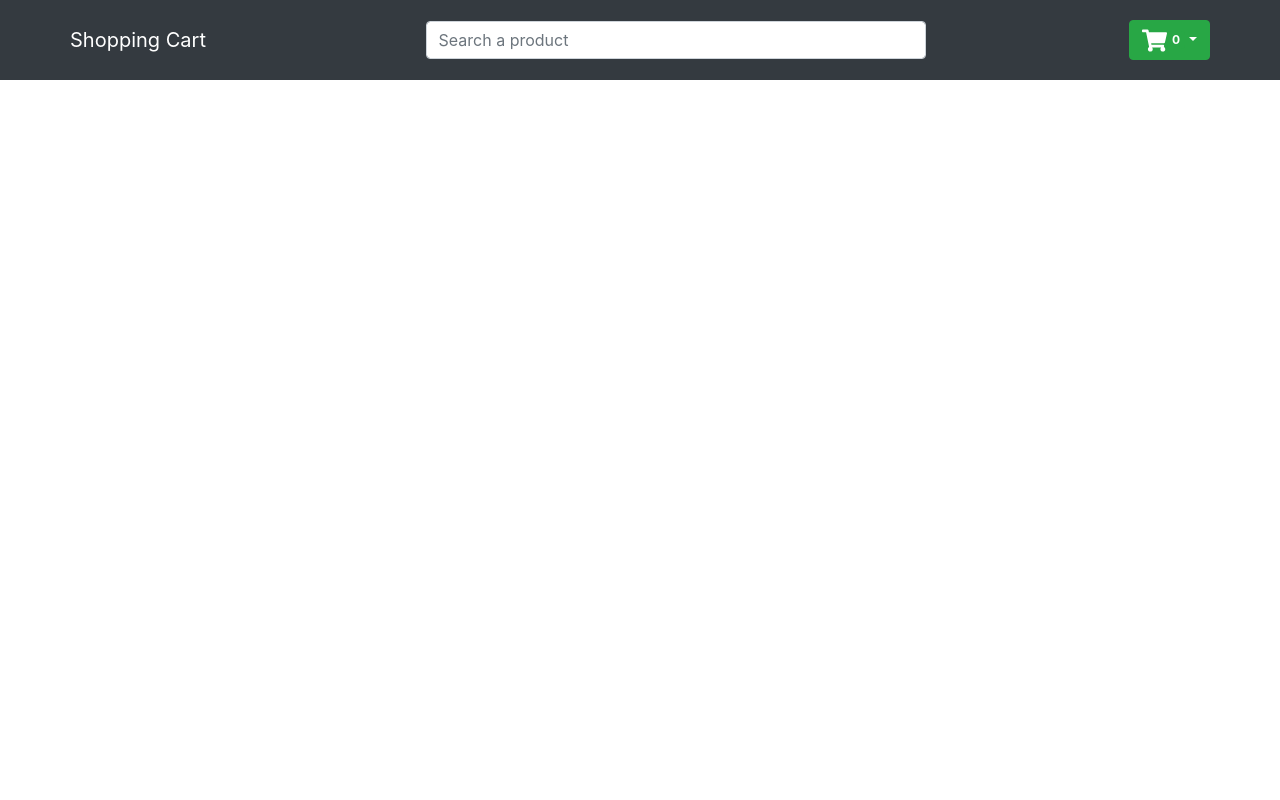
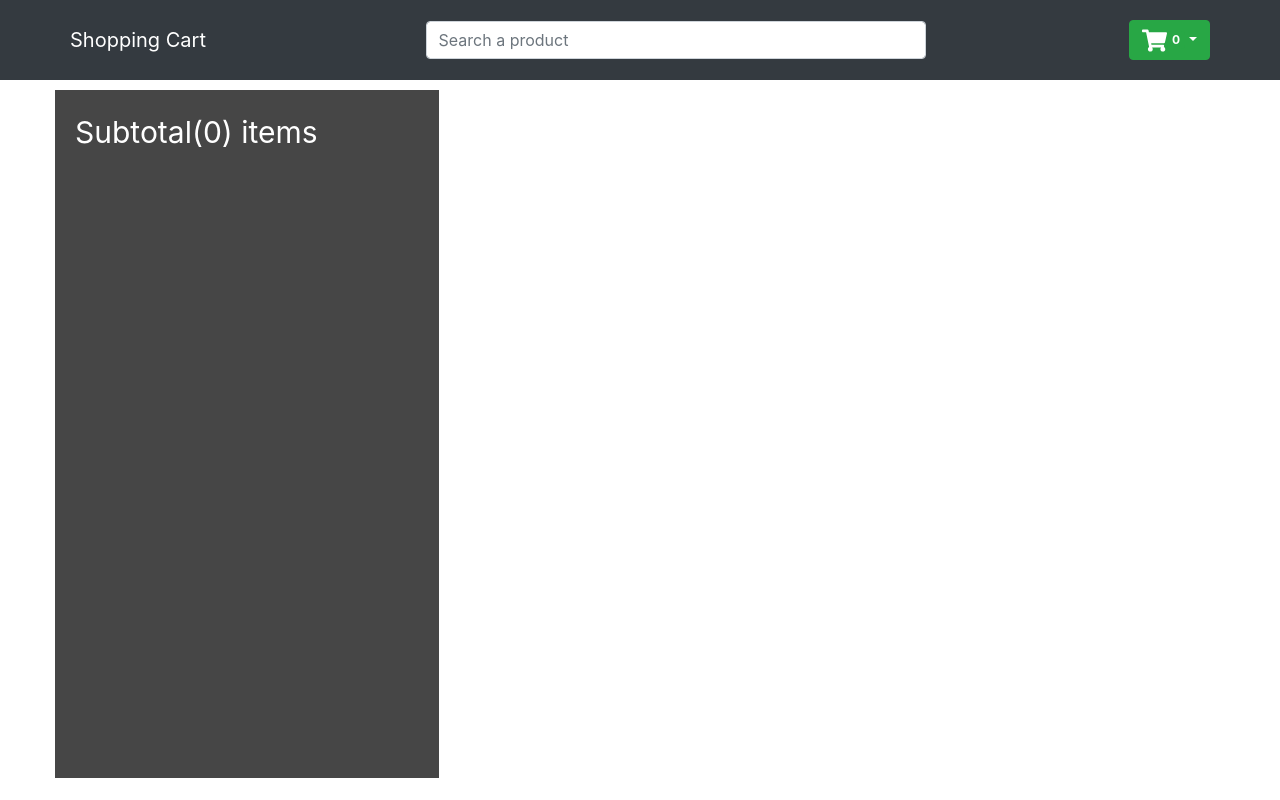
Before and after one commit to tanuja8/Shopping-cart, a React (Create React App) app: page /Cart in a window 1280 px wide. Built offline with nearby package versions, Linux system fonts and the light colour scheme.

Commit message:
project updated

```diff
--- a/src/Component/Cart.js
+++ b/src/Component/Cart.js
@@ -1,9 +1,26 @@
 import React from 'react'
+import { CartState } from './Context/Context'
+import { ListGroup } from 'react-bootstrap';
 
-function Cart() {
+const Cart = () => {
+  const{
+    state:{cart},
+    dispatch,
+  } =CartState();
   return (
-    <div>
-
+    <div className='home'>
+      <div className='productcontainer'>
+      <ListGroup>
+        {
+          cart.map(prod=>(
+            <span>{prod.name}</span>
+          ))
+        }
+      </ListGroup>
+      </div>
+      <div className='filter summary'>
+        <span className='title'>Subtotal({cart.length}) items</span>
+      </div>
     </div>
   )
 }
--- a/src/Component/Style.css
+++ b/src/Component/Style.css
@@ -42,7 +42,7 @@
 .cartItemDetails{
     display: flex;
     flex: 1;
-    padding: 40px 40px;
+    padding: 0 40px;
     flex-direction: column;
 
 }
```
